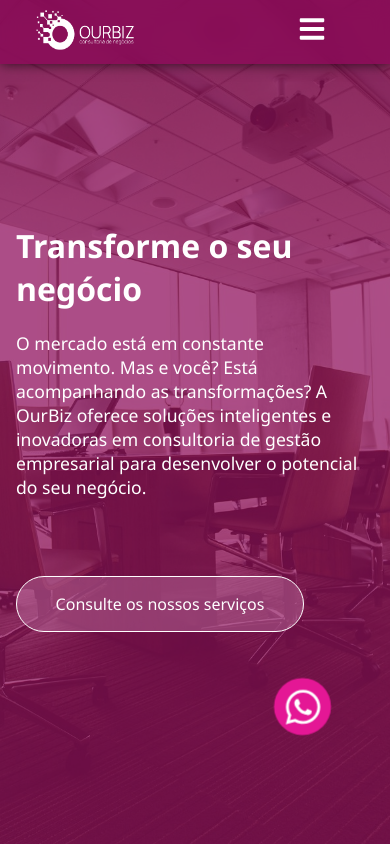
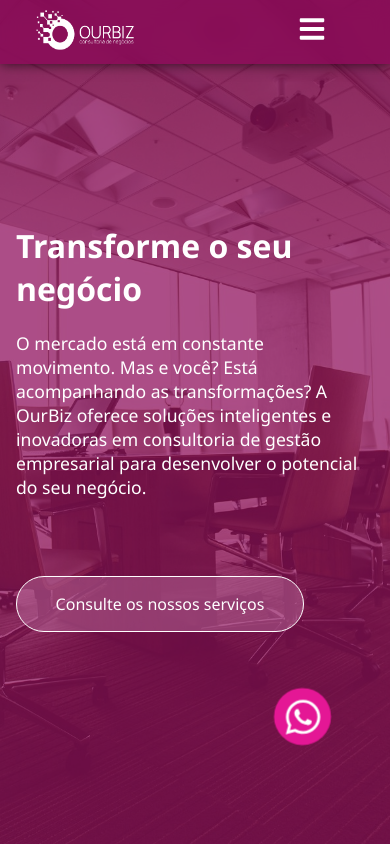
Before and after one commit to AdacapitalSergio/OourBiz, a React (Vite) app: page / in a window 390 px wide. Shown: the top 844 px of the page. Built offline with nearby package versions, Linux system fonts and the light colour scheme.

Commit message:
Adiciona a alteração da posição do botão whatsApp.

```diff
--- a/src/components/whatsApp/estiloWhatsappPulse.css
+++ b/src/components/whatsApp/estiloWhatsappPulse.css
@@ -54,7 +54,7 @@
 
 @media (max-width: 768px) {
   .whatsapp-pulse {
-    bottom: 110px;
+    bottom: 100px;
     right: 60px;
     width: 55px;
     height: 55px;
```
